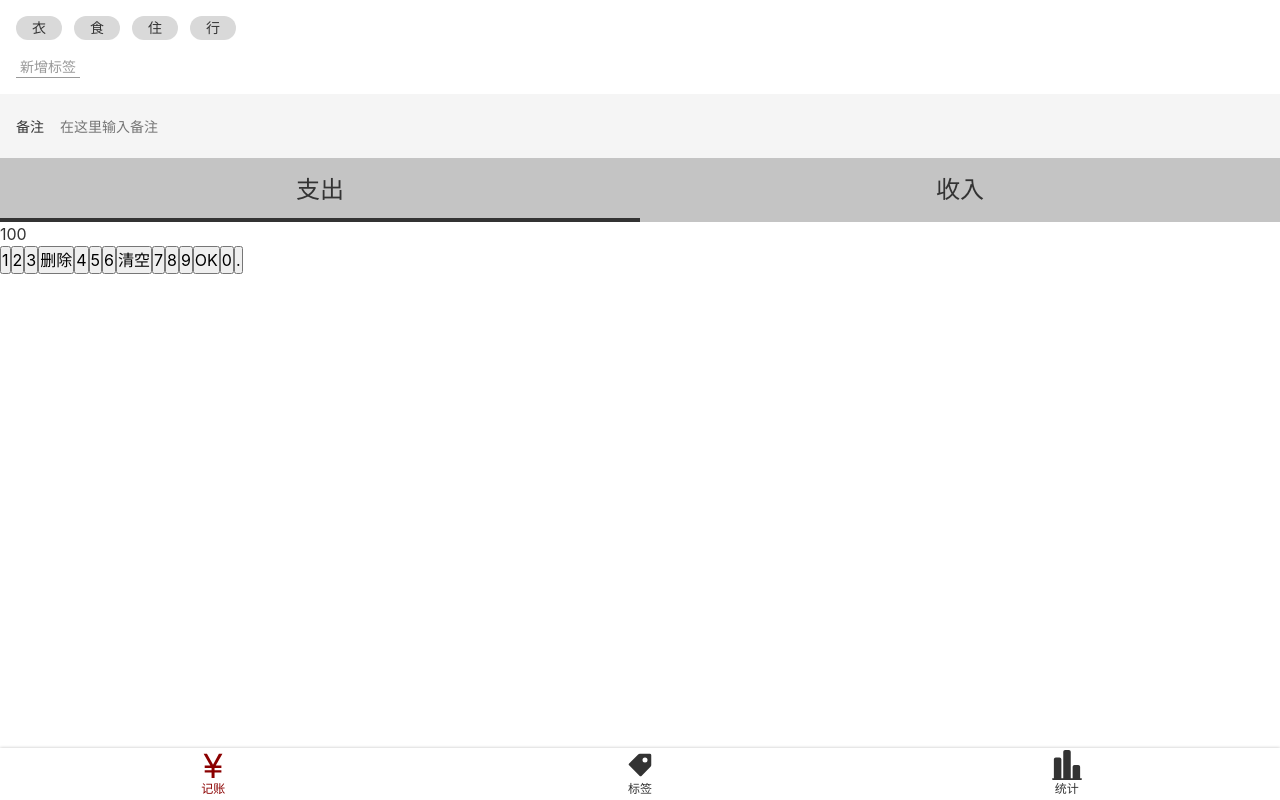
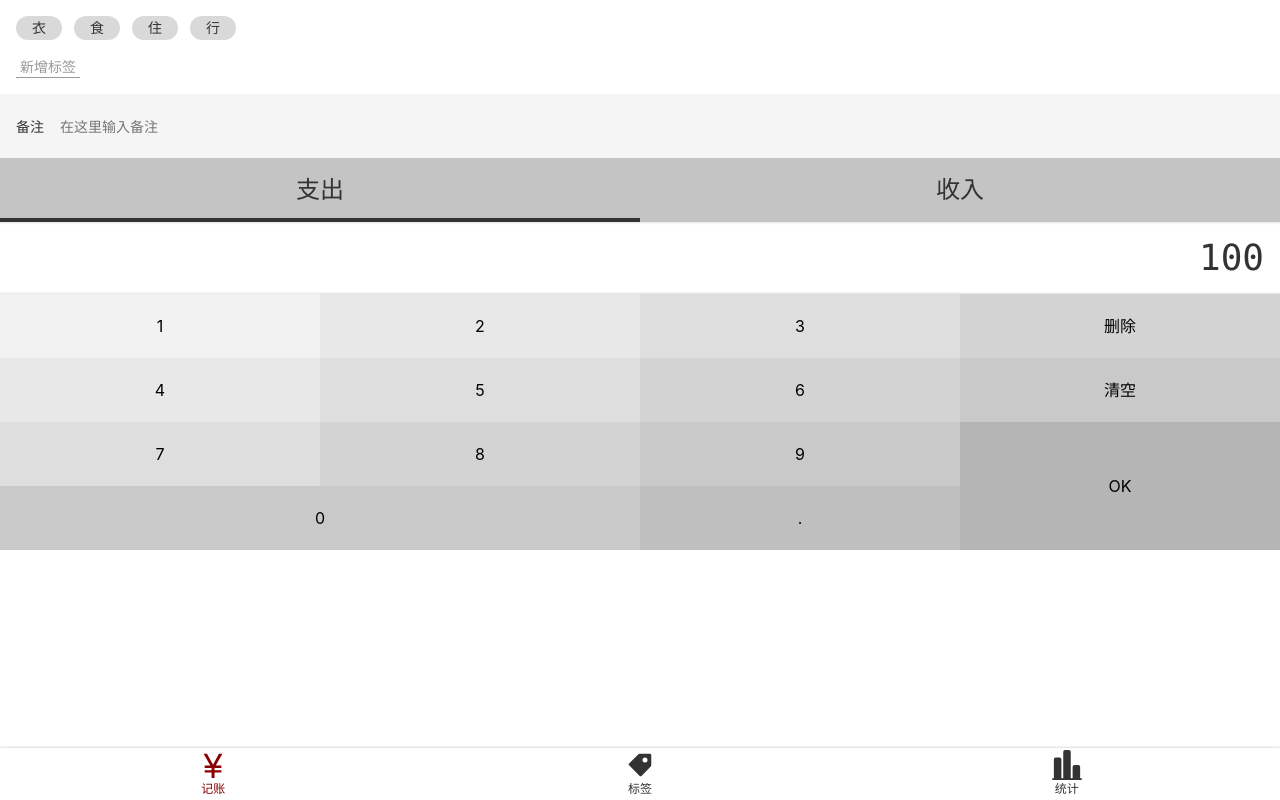
Before and after one commit to qaqpumpkin/dolphin-morney, a Vue app: page /#/money in a window 1280 px wide. Built offline with nearby package versions, Linux system fonts and the light colour scheme.

Commit message:
feat(æ 阴影样式)

```diff
--- a/src/App.vue
+++ b/src/App.vue
@@ -15,4 +15,9 @@
     font-size: 16px;
     color: #333;
 }
+.clearfix::after{
+    content: '';
+    display: block;
+    clear: both;
+}
 </style>
--- a/src/assets/style/helper.scss
+++ b/src/assets/style/helper.scss
@@ -1,2 +1,19 @@
 $font-hei: -apple-system, "Helvetica Neue", Helvetica, "Nimbus Sans L", Arial, "Liberation Sans", "PingFang SC", "Hiragino Sans GB", "Source Han Sans CN", "Source Han Sans SC", "Microsoft YaHei", "Wenquanyi Micro Hei", "WenQuanYi Zen Hei", "ST Heiti", SimHei, "WenQuanYi Zen Hei Sharp", sans-serif;
 $color-highlight: darkred;
+
+//placeholder
+%clearFix{
+  &::after {
+    content: '';
+    clear: both;
+    display: block;
+  }
+}
+$color-shadow: rgba(0, 0, 0, 0.25);
+%outerShadow{
+  box-shadow: 0 0 3px $color-shadow;
+}
+%innerShadow{
+  box-shadow: inset 0 -3px 3px -3px $color-shadow,
+  inset 0 3px 3px -3px $color-shadow;
+}
--- a/src/components/Nav.vue
+++ b/src/components/Nav.vue
@@ -27,7 +27,7 @@
 @import "~@/assets/style/helper.scss";
   nav {
       display: flex;
-      box-shadow: 0 0 3px rgba(0, 0, 0, 0.25);
+      @extend %outerShadow;
       flex-direction: row;
       font-size: 12px;
       >.item {
--- a/src/views/Money.vue
+++ b/src/views/Money.vue
@@ -28,7 +28,7 @@
           </div>
           <div class="numberPad">
               <div class="output">100</div>
-              <div class="buttons">
+              <div class="buttons" clearfix>
                   <button>1</button>
                   <button>2</button>
                   <button>3</button>
@@ -40,8 +40,8 @@
                   <button>7</button>
                   <button>8</button>
                   <button>9</button>
-                  <button>OK</button>
-                  <button>0</button>
+                  <button class="ok">OK</button>
+                  <button class="zero">0</button>
                   <button>.</button>
               </div>
           </div>
@@ -57,6 +57,56 @@
 
 <style lang="scss" scoped>
     @import "~@/assets/style/helper.scss";
+    .numberPad {
+        .output {
+            @extend %clearFix;
+            @extend %innerShadow;
+            font-size: 36px;
+            font-family: Consolas, monospace;
+            padding: 9px 16px;
+            text-align: right;
+        }
+        .buttons {
+           @extend %clearFix;
+            > button {
+                width: 25%;
+                height: 64px;
+                float: left;
+                background: transparent;
+                border: none;
+                &.ok {
+                    height: 64*2px;
+                    float: right;
+                }
+                &.zero {
+                    width: 25*2%;
+                }
+                $bg:#f2f2f2;
+                &:nth-child(1) {
+                    background: $bg
+                }
+                &:nth-child(2), &:nth-child(5) {
+                    background: darken($bg, 4%);
+                }
+                &:nth-child(3), &:nth-child(6), &:nth-child(9) {
+                    background: darken($bg, 4*2%);
+                }
+                &:nth-child(4), &:nth-child(7), &:nth-child(10),
+                {
+                    background: darken($bg, 4*3%);
+                }
+                &:nth-child(8), &:nth-child(11), &:nth-child(13){
+                    background: darken($bg, 4*4%);
+                }
+                &:nth-child(14) {
+                    background: darken($bg, 4*5%);
+                }
+                &:nth-child(12) {
+                    background: darken($bg, 4*6%);
+                }
+            }
+        }
+    }
     .types {
         background: #c4c4c4;
         display: flex;
```
